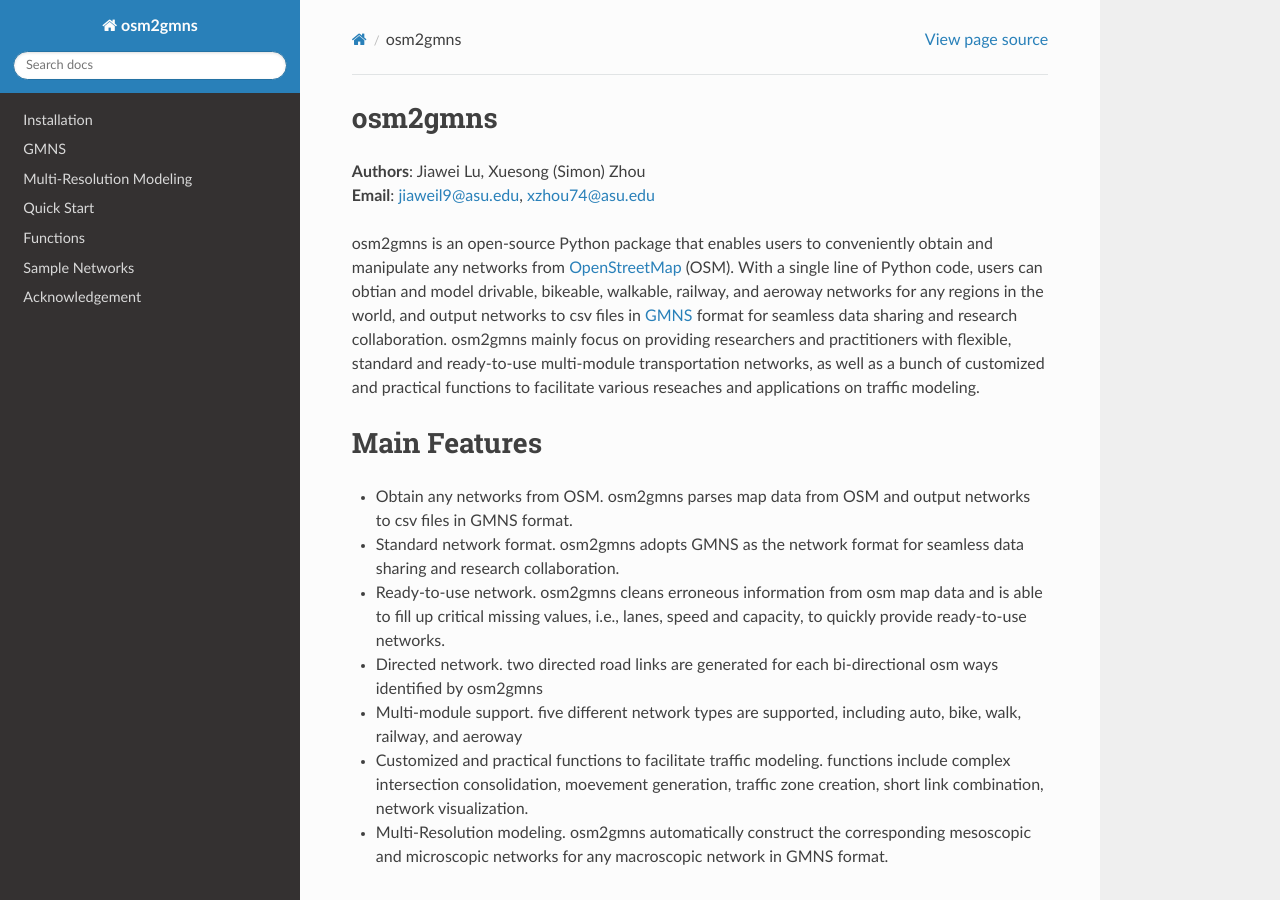
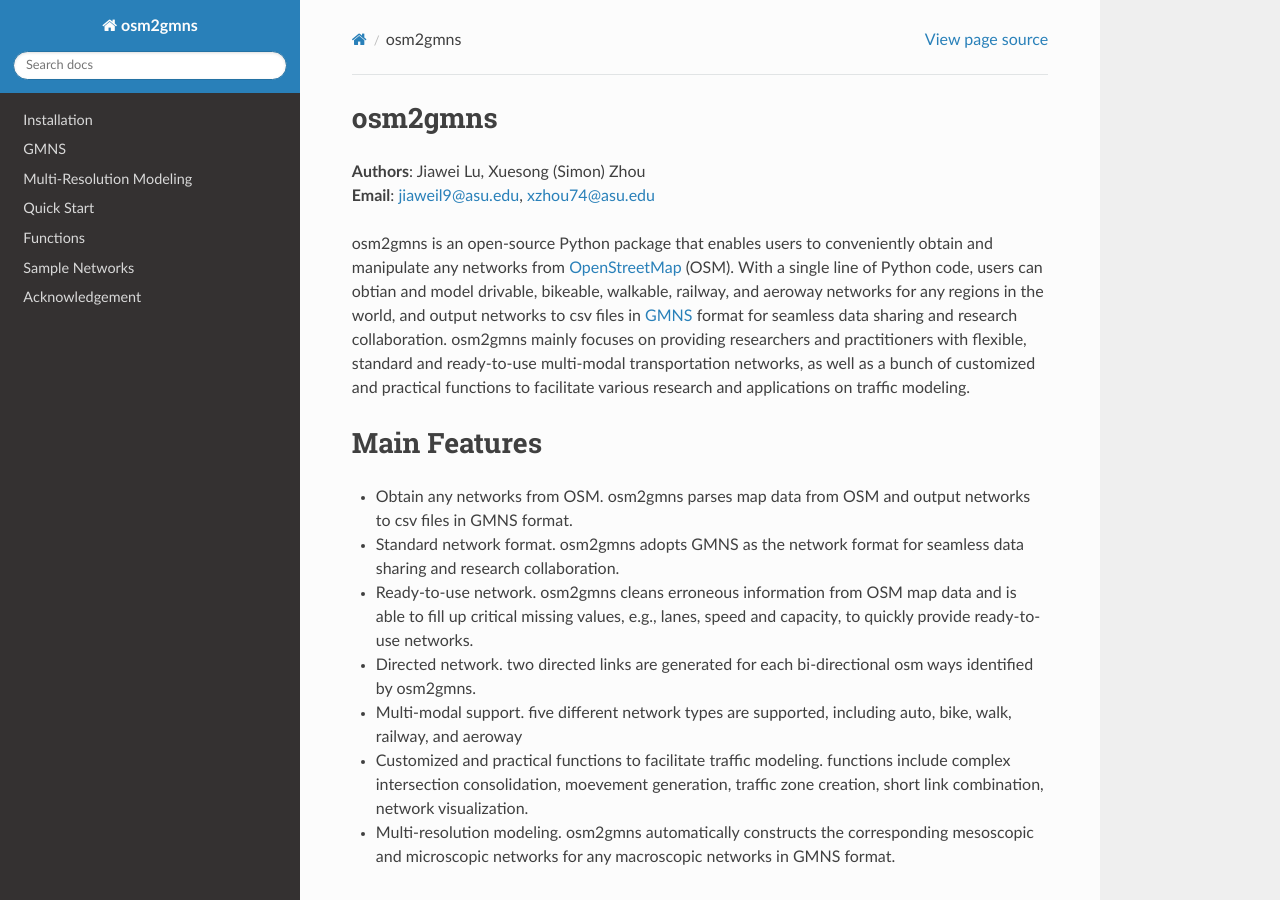
Before and after one commit to jiawlu/OSM2GMNS, a Sphinx documentation site: the page built from docs/source/index.rst, in a window 1280 px wide and 900 px high. Built offline with Sphinx 7.4.7 and the Read the Docs theme 2.0.0, drawn with Linux system fonts in a browser that asks for light colours; some of the changed text lies outside the part shown.

Commit message:
Corrected a few typos.

```diff
--- a/docs/source/index.rst
+++ b/docs/source/index.rst
@@ -8,9 +8,9 @@
 manipulate any networks from `OpenStreetMap`_ (OSM). With a single line of Python code,
 users can obtian and model drivable, bikeable, walkable, railway, and aeroway networks
 for any regions in the world, and output networks to csv files in `GMNS`_ format for seamless
-data sharing and research collaboration. osm2gmns mainly focus on providing researchers and
-practitioners with flexible, standard and ready-to-use multi-module transportation networks,
-as well as a bunch of customized and practical functions to facilitate various reseaches
+data sharing and research collaboration. osm2gmns mainly focuses on providing researchers and
+practitioners with flexible, standard and ready-to-use multi-modal transportation networks,
+as well as a bunch of customized and practical functions to facilitate various research
 and applications on traffic modeling.
 
 
@@ -21,16 +21,16 @@
   csv files in GMNS format.
 - Standard network format. osm2gmns adopts GMNS as the network format for seamless data
   sharing and research collaboration.
-- Ready-to-use network. osm2gmns cleans erroneous information from osm map data and is able
-  to fill up critical missing values, i.e., lanes, speed and capacity, to quickly provide
+- Ready-to-use network. osm2gmns cleans erroneous information from OSM map data and is able
+  to fill up critical missing values, e.g., lanes, speed and capacity, to quickly provide
   ready-to-use networks.
-- Directed network. two directed road links are generated for each bi-directional osm ways identified by osm2gmns
-- Multi-module support. five different network types are supported, including auto, bike, walk, railway, and aeroway
+- Directed network. two directed links are generated for each bi-directional osm ways identified by osm2gmns.
+- Multi-modal support. five different network types are supported, including auto, bike, walk, railway, and aeroway
 - Customized and practical functions to facilitate traffic modeling. functions include
   complex intersection consolidation, moevement generation, traffic zone creation, short link combination,
   network visualization.
-- Multi-Resolution modeling. osm2gmns automatically construct the corresponding mesoscopic and microscopic
-  networks for any macroscopic network in GMNS format.
+- Multi-resolution modeling. osm2gmns automatically constructs the corresponding mesoscopic and microscopic
+  networks for any macroscopic networks in GMNS format.
 
 
 Contents
```
Also changed, not shown: other parts of docs/source/index.rst (+1 -1 lines).
